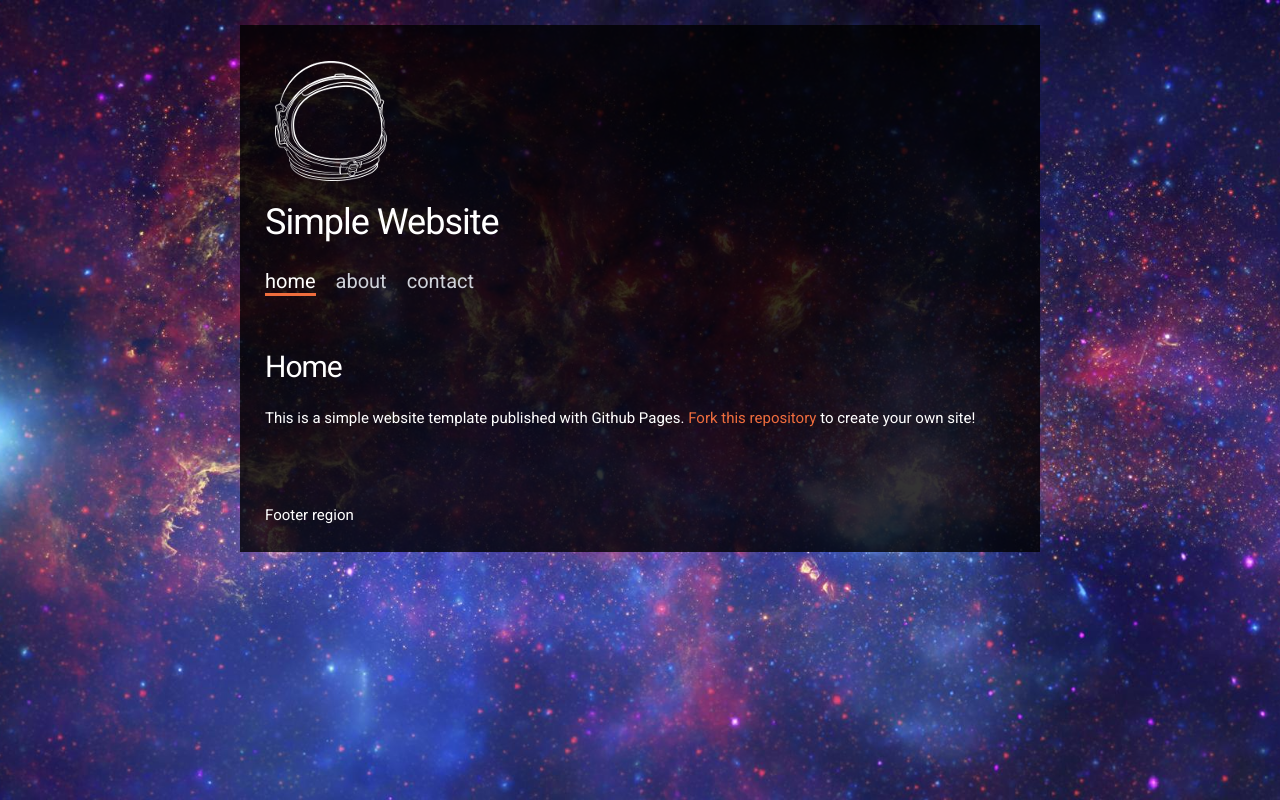
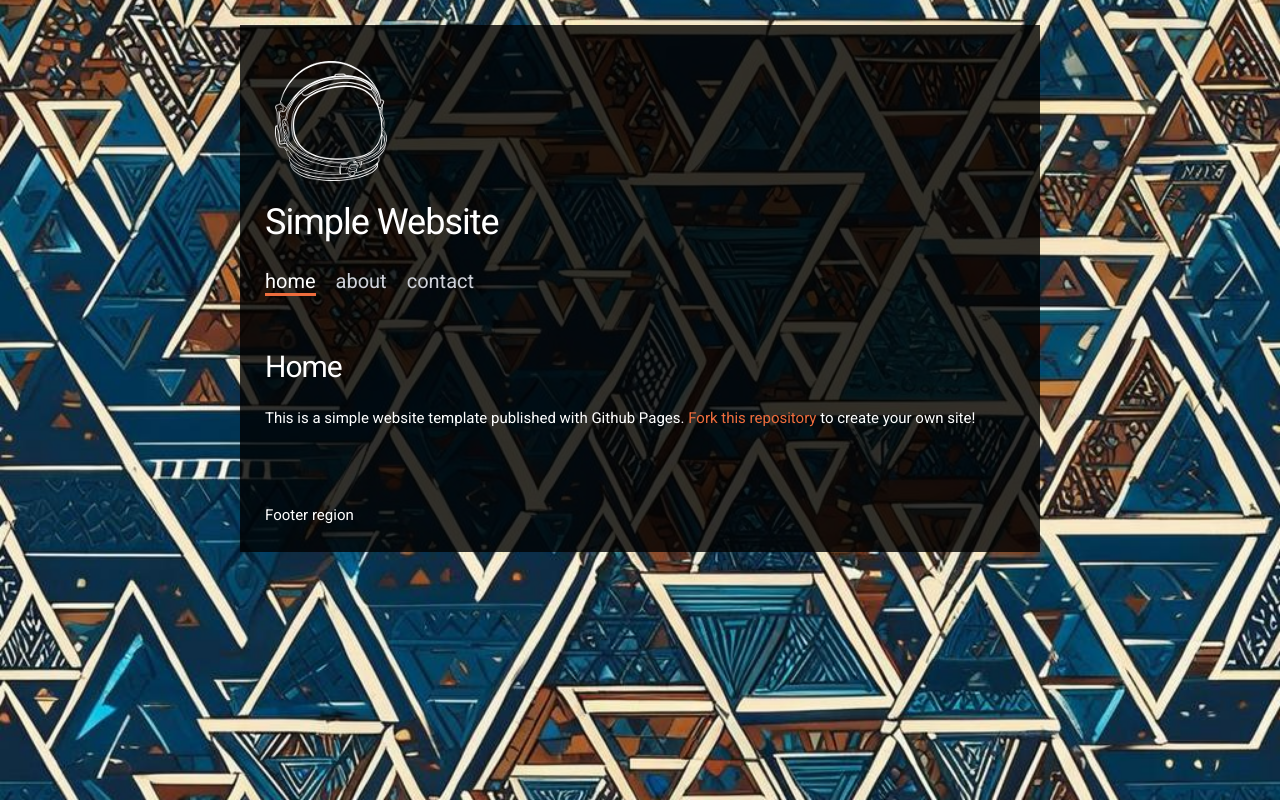
Before and after one commit to zirafa/simple-website-template, a plain HTML site: page index.html in a window 1280 px wide. Drawn offline with nearby package versions, Linux system fonts and the light colour scheme.

Commit message:
changed the background image

```diff
--- a/style.css
+++ b/style.css
@@ -93,7 +93,7 @@ blockquote p:last-child {
 /* Full size background image */
 html, #container, .inner { background-color:transparent;}
 html {
-  background:url(background.jpg) center center no-repeat fixed;
+  background:url(african_background.jpg) center center no-repeat fixed;
   background-size:cover;
 }
 body {
```
Also changed, not shown: african_background.jpg (added).
